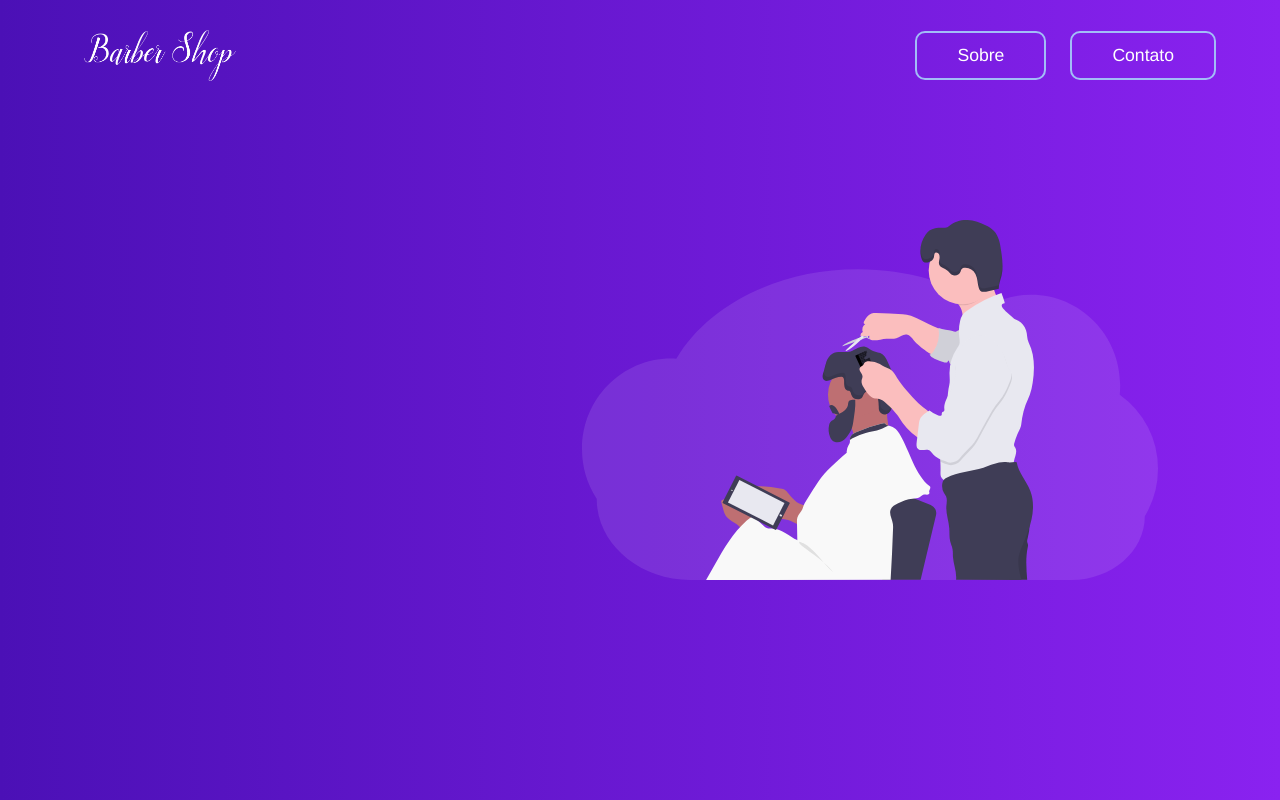
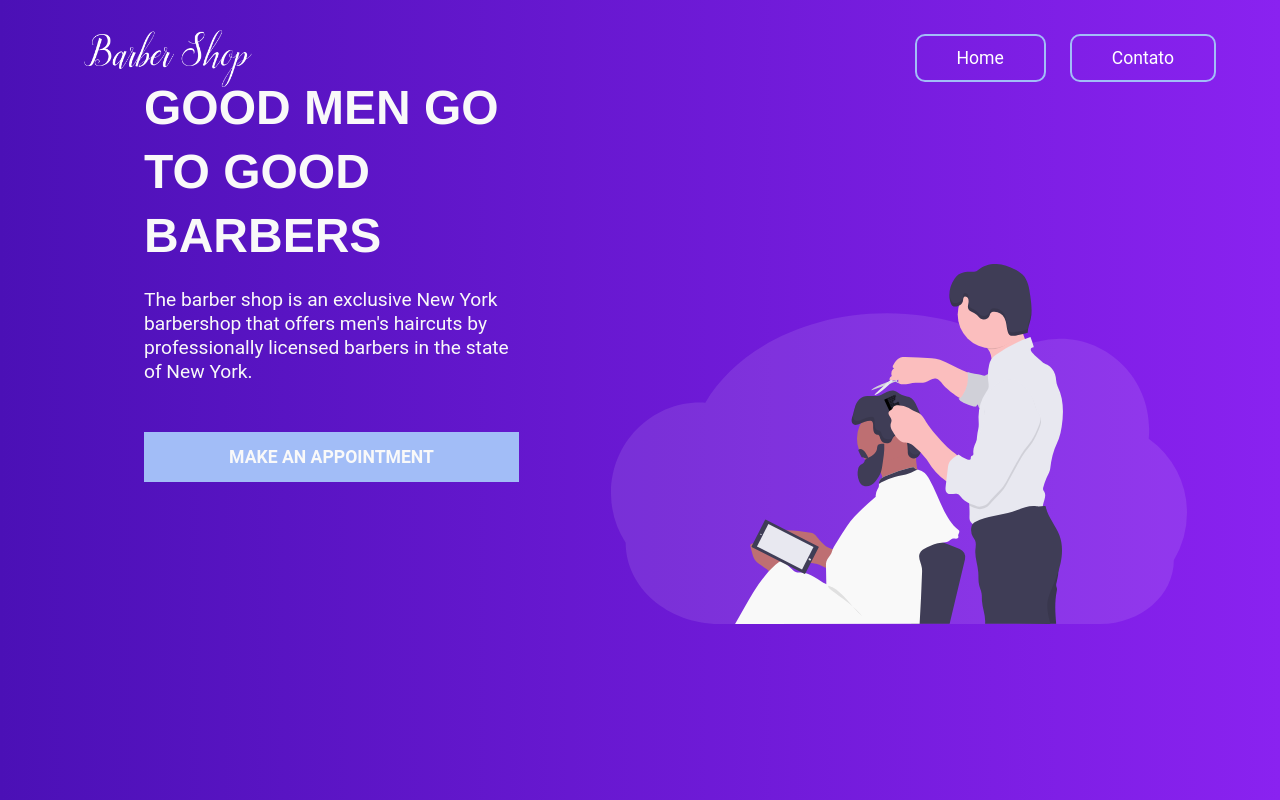
Before and after one commit to RicardoBaltazar/Barber-Shop-ReactJs, a React (Create React App) app in the folder barber-shop/: page / in a window 1280 px wide. Built offline with nearby package versions, Linux system fonts and the light colour scheme; the HTML template or start-up script is replaced by a standard one.

Commit message:
componente about

```diff
--- a/barber-shop/src/App.css
+++ b/barber-shop/src/App.css
@@ -1,3 +1,8 @@
+:root{
+  --color-text: #f9f9f9;
+  --color-button-border: #A2BDF7;
+}
+
 * {
   margin: 0;
   padding: 0;
@@ -21,7 +26,7 @@ body {
 @media(min-width: 700px){
   .App {
     background: url('./assets/undraw_barber_3uel.svg') no-repeat;
-    background-position: 90% 50%;
+    background-position: 95% 60%;
     background-size: 50%;
   }
 }
--- a/barber-shop/src/App.jsx
+++ b/barber-shop/src/App.jsx
@@ -2,11 +2,13 @@ import React from 'react';
 import './App.css';
 
 import Header from './components/header/Header'
+import About from '../src/components/about/About'
 
 function App() {
   return (
     <div className="App">
         <Header />
+        <About />
     </div>
   );
 }
--- /dev/null
+++ b/barber-shop/src/components/about/About.jsx
@@ -0,0 +1,20 @@
+import React from 'react'
+import './about.css'
+
+import Button from '../button/Button'
+
+export default function About() {
+    return (
+        <>
+            <main className='about'>
+                <h1>GOOD MEN GO TO GOOD BARBERS</h1>
+                <p>The barber shop is an exclusive New York barbershop that offers men's
+                haircuts by professionally licensed barbers in the state of New York.
+            </p>
+            <Button>
+                MAKE AN APPOINTMENT
+            </Button>
+            </main>
+        </>
+    )
+}
--- /dev/null
+++ b/barber-shop/src/components/about/about.css
@@ -0,0 +1,26 @@
+.about {
+    display: flex;
+    flex-direction: column;
+    max-width: 375px;
+
+    margin-left: 5rem;
+    justify-content: center;
+    height: 325px;
+    color: #f9f9f9;
+}
+
+.about h1 {
+    font-size: 3rem;
+    margin: 20px 0;
+    line-height: 4rem;
+    font-stretch: expanded;
+
+}
+
+.about p {
+    font-size: 1.2rem;
+    line-height: 1.5rem;
+
+    font-family: 'roboto';
+
+}
--- /dev/null
+++ b/barber-shop/src/components/button/Button.jsx
@@ -0,0 +1,11 @@
+import React from 'react'
+import './button.css'
+
+
+export default function Button (props) {
+    return (
+        <button className='button'>
+            {props.children}
+        </button>
+    )
+}
--- /dev/null
+++ b/barber-shop/src/components/button/button.css
@@ -0,0 +1,15 @@
+.button {
+    color: var(--color-title);
+    background-color: var(--color-button-border);
+
+    font-family: 'roboto', sans-serif;
+    font-size: 1.1rem;
+    font-weight: bold;
+
+    padding: 15px 20px;
+
+    border: 0;
+    border-radius: 10   px;
+
+    margin-top: 3rem ;
+}
--- a/barber-shop/src/components/header/Header.jsx
+++ b/barber-shop/src/components/header/Header.jsx
@@ -8,7 +8,7 @@ export default function Header() {
         <header className='header'>
             <img src={Logo} alt="Logotipo Barber Shop" className='logotipo'/>
             <nav className='nav'>
-                <a href="/">Sobre</a>
+                <a href="/">Home</a>
                 <a href="">Contato</a>
             </nav>
         </header>
--- a/barber-shop/src/components/header/header.css
+++ b/barber-shop/src/components/header/header.css
@@ -8,7 +8,7 @@
 }
 
 .logotipo {
-    width: 12rem;
+    width: 13rem;
     padding: 20px;
 }
 
@@ -19,6 +19,8 @@
 
 .header a{
     font-size: 1.1rem;
+    font-family: 'roboto';
+
     color: #fff;
     padding: 12px 40px;
     margin-left: 1.5rem;
```
